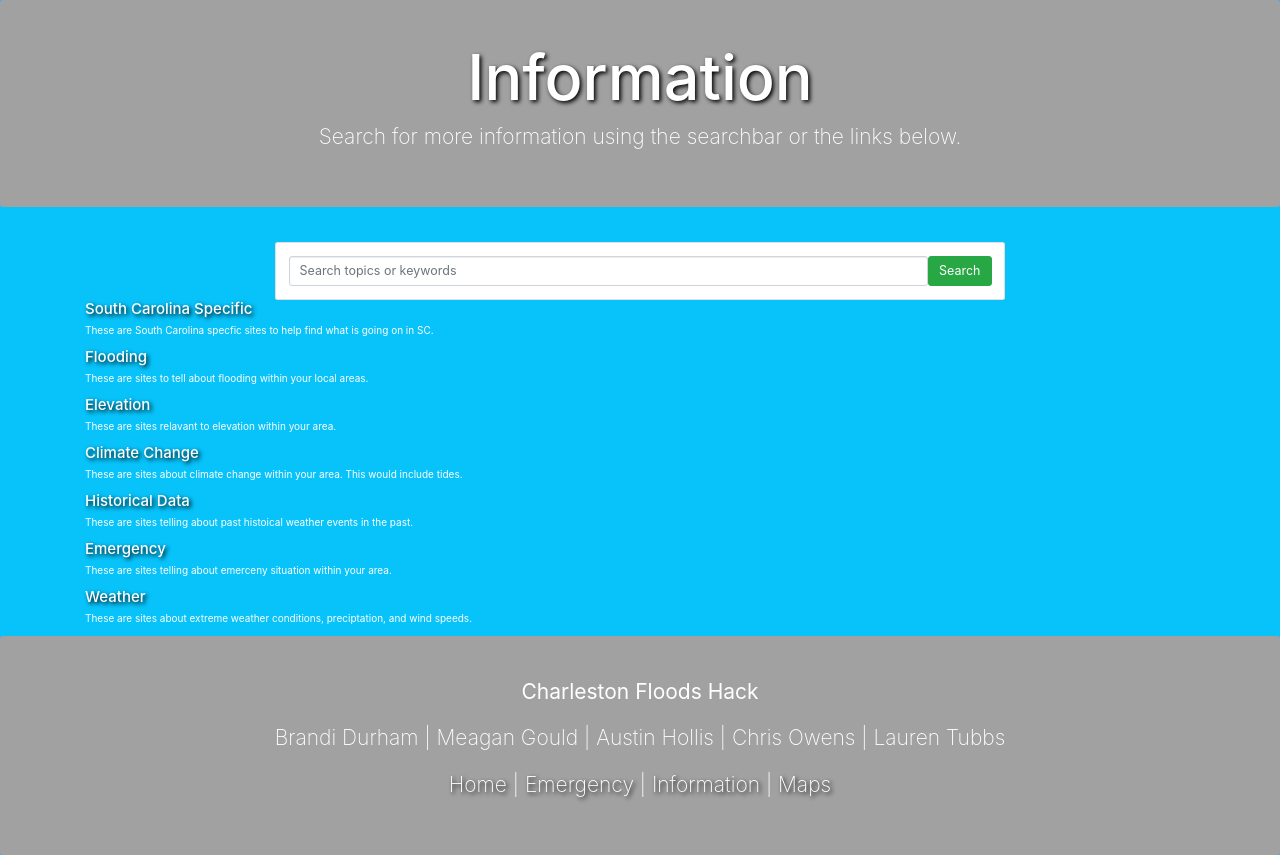
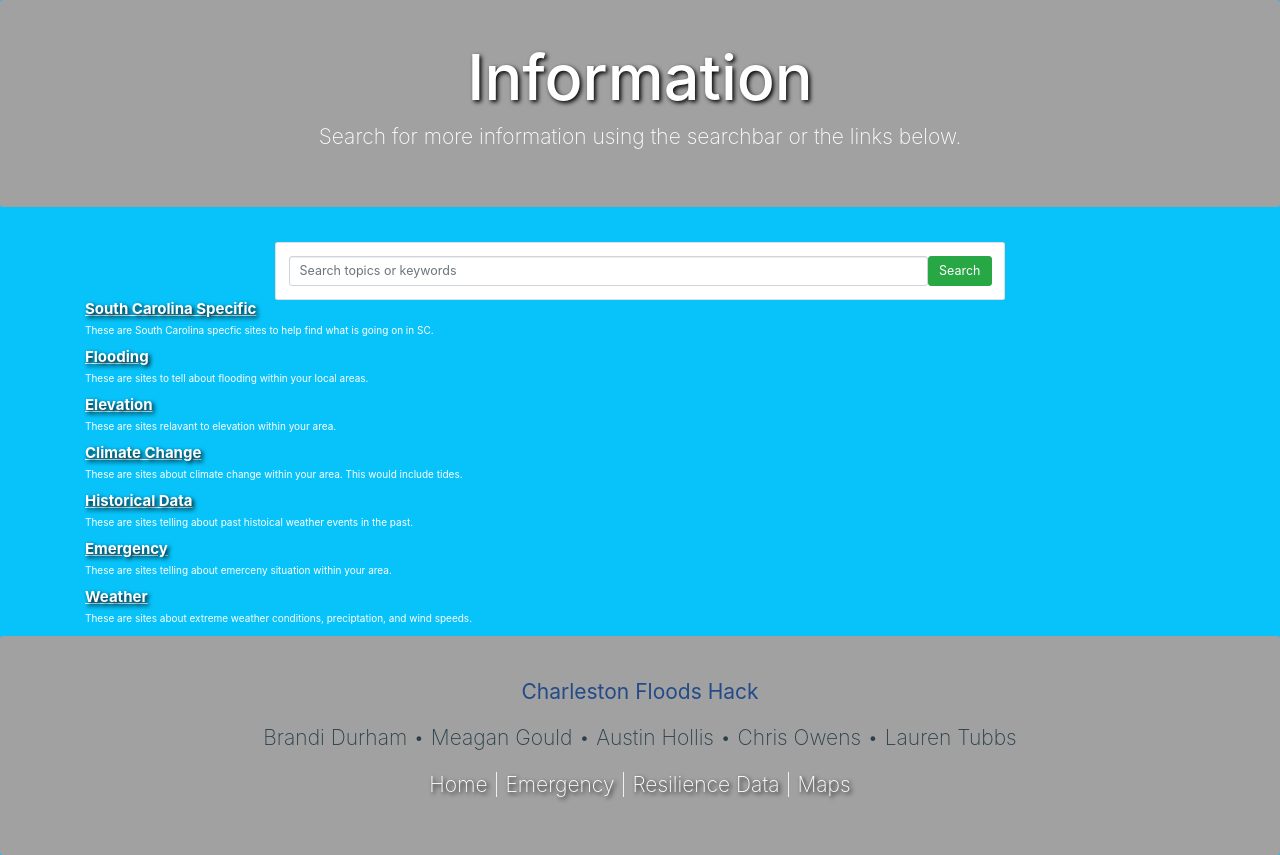
Before and after one commit to durhambn/FloodsHackV2, a plain HTML site: page information/information_index.html in a window 1280 px wide. Drawn offline with nearby package versions, Linux system fonts and the light colour scheme; files that its build step writes are made by us from their sources.

Commit message:
Styled footer

```diff
--- a/information/information_index.html
+++ b/information/information_index.html
@@ -15,7 +15,7 @@
 <body style="background-color: #07C3FA;">
 
 <div class="jumbotron text-center" style="background-color: #A1A1A1;">
-  <h1 style="color:white">Information</h1>
+  <h1 style="color:white; text-shadow: 2px 2px 4px #000000;">Information</h1>
   <p style="color:white">Search for more information using the searchbar or the links below.</p>
 </div>
 
@@ -41,7 +41,7 @@
 <div class="container">
   <div class="row">
     <div class="col-sm-12">
-      <h4 style="color:white"><a style="color:white" href="sc-specific.html">South Carolina Specific</a></h4>
+      <h4 style="color:white"><a style="color:white" href="sc-specific.html"><b><u>South Carolina Specific</u></b></a></h4>
       <p style="color:white">These are South Carolina specfic sites to help find what is going on in SC.</p>
     </div>
   </div>
@@ -50,7 +50,7 @@
 <div class="container">
   <div class="row">
     <div class="col-sm-12">
-      <h4 style="color:white"><a style="color:white" href="flooding.html">Flooding</a></h4>
+      <h4 style="color:white"><a style="color:white" href="flooding.html"><b><u>Flooding</u></b></a></h4>
       <p style="color:white">These are sites to tell about flooding within your local areas.</p>
     </div>
   </div>
@@ -59,7 +59,7 @@
 <div class="container">
   <div class="row">
     <div class="col-sm-12">
-      <h4 style="color:white"><a style="color:white" href="elevation.html">Elevation</a></h4>
+      <h4 style="color:white"><a style="color:white" href="elevation.html"><b><u>Elevation</u></b></a></h4>
       <p style="color:white">These are sites relavant to elevation within your area.</p>
     </div>
   </div>
@@ -68,7 +68,7 @@
 <div class="container">
   <div class="row">
     <div class="col-sm-12">
-      <h4 style="color:white"><a style="color:white" href="climate_change.html">Climate Change</a></h4>
+      <h4 style="color:white"><a style="color:white" href="climate_change.html"><b><u>Climate Change</u></b></a></h4>
       <p style="color:white">These are sites about climate change within your area. This would include tides.</p>
     </div>
   </div>
@@ -77,7 +77,7 @@
 <div class="container">
   <div class="row">
     <div class="col-sm-12">
-      <h4 style="color:white"><a style="color:white" href="historical.html">Historical Data</a></h4>
+      <h4 style="color:white"><a style="color:white" href="historical.html"><b><u>Historical Data</u></b></a></h4>
       <p style="color:white">These are sites telling about past histoical weather events in the past.</p>
     </div>
   </div>
@@ -86,7 +86,7 @@
 <div class="container">
   <div class="row">
     <div class="col-sm-12">
-      <h4 style="color:white"><a style="color:white" href="emergency.html">Emergency</a></h4>
+      <h4 style="color:white"><a style="color:white" href="emergency.html"><b><u>Emergency</u></b></a></h4>
       <p style="color:white">These are sites telling about emerceny situation within your area.</p>
     </div>
   </div>
@@ -95,19 +95,19 @@
 <div class="container">
   <div class="row">
     <div class="col-sm-12">
-      <h4 style="color:white"><a style="color:white" href="weather.html">Weather</a></h4>
+      <h4 style="color:white"><a style="color:white" href="weather.html"><b><u>Weather</u></b></a></h4>
       <p style="color:white">These are sites about extreme weather conditions, preciptation, and wind speeds.</p>
     </div>
   </div>
 </div>
 
-<div class="jumbotron text-center" style="margin-bottom:0; background-color: #A1A1A1">
-  <p style="color:white"><b>Charleston Floods Hack</b></p>
-  <p style="color:white">Brandi Durham | Meagan Gould | Austin Hollis | Chris Owens | Lauren Tubbs</p>
-  <p style="color:white"><a style="color:white" href="../index.html">Home    </a>   |
-    <a style="color:white" href="../emergency/emergency_index.html">Emergency      </a>   |
-    <a style="color:white" href="information_index.html">Information      </a>   |
-    <a style="color:white" href="../maps/maps_index.html">Maps </a>
+<div class="jumbotron text-center" style="margin-bottom:0;background-color: #A1A1A1;">
+  <p style="color:#234a89"><b>Charleston Floods Hack</b></p>
+  <p style="color:#2b4049">Brandi Durham &bull;  Meagan Gould &bull; Austin Hollis &bull; Chris Owens &bull; Lauren Tubbs</p>
+  <p><a style="color:white;text-shadow: 2px 2px 4px #000000;" href="../index.html">Home    </a>   |
+    <a style="color:white;text-shadow: 2px 2px 4px #000000;" href="../emergency/emergency_index.html">Emergency      </a>   |
+    <a style="color:white;text-shadow: 2px 2px 4px #000000;" href="information_index.html">Resilience Data      </a>   |
+    <a style="color:white;text-shadow: 2px 2px 4px #000000;" href="../maps/maps_index.html">Maps </a>
   </p>
 </div>
 
```
Also changed, not shown: information/climate_change.html (+7 -7 lines), information/elevation.html (+8 -7 lines), information/emergency.html (+8 -8 lines), information/flooding.html (+8 -8 lines), information/historical.html (+8 -8 lines), information/sc-specific.html (+8 -9 lines), information/weather.html (+8 -8 lines).
